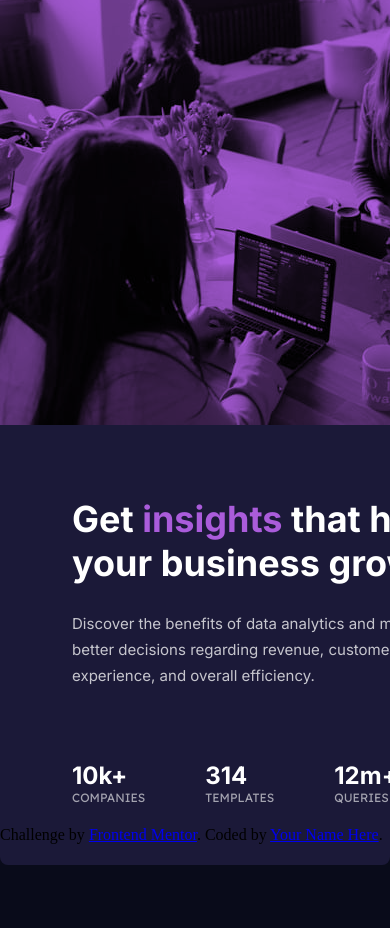
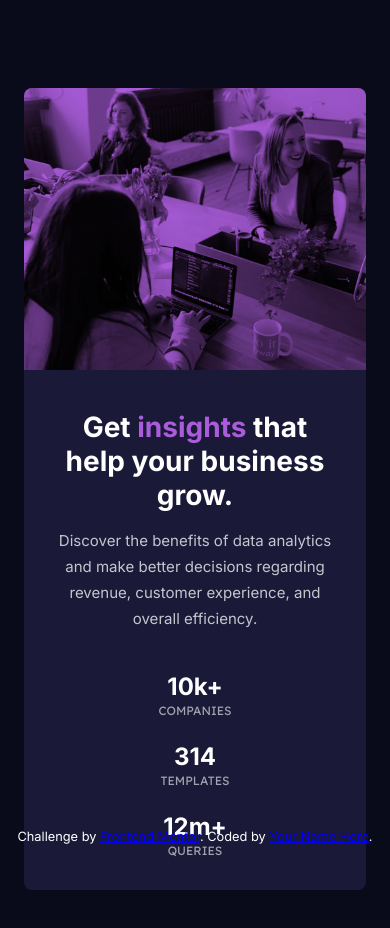
Before and after one commit to S067130H/stats-preview-card-component-main, a plain HTML site: page index.html in a window 390 px wide. Before the commit the page ends 865 px from the top, so only its background shows below. Drawn offline with Linux system fonts and the light colour scheme; a script that the page names is missing.

Commit message:
Write media queries

```diff
--- a/styles.css
+++ b/styles.css
@@ -28,6 +28,7 @@ main {
 	display: flex;
 	height: 100vh;
 	justify-content: center;
+	overflow: visible;
 }
 
 h1 {
@@ -52,6 +53,7 @@ img {
 footer {
 	position: fixed;
 	bottom: 0;
+    width: 100%;
 }
 
 /* Class Styles */
@@ -83,7 +85,9 @@ footer {
 
 .stat-value {
 	color: var(--main-heading-stats);
+	display: block;
 	font: 700 1.5rem "Inter";
+	margin-bottom: 0.125rem;
 }
 
 .stat-heading {
@@ -97,4 +101,63 @@ footer {
 	background-color: var(--accent);
 }
 
-.attribution {}
+.attribution {
+	color: hsl(0, 0%, 100%);
+	font: 400 0.8rem "Inter";
+	text-align: center;
+}
+
+@media screen and (max-width: 1100px) {
+	main {
+		height: auto;
+	}
+
+	img {
+		width: 100%;
+	}
+
+	.card {
+		margin: 5.5rem 1.5rem;
+		width: min-content;
+	}
+}
+
+@media screen and (max-width: 570px) {
+	main {
+		height: auto;
+	}
+
+	h1 {
+		font-size: 1.75rem;
+		margin-bottom: 1rem;
+		text-align: center;
+	}
+
+	p {
+		margin-bottom: 2.5rem;
+		text-align: center;
+	}
+
+	.card {
+		margin: 5.5rem 1.5rem;
+		width: max-content;
+	}
+
+	.content {
+		padding: 2.5rem 2rem 2rem;
+		width: 100%;
+	}
+
+	.stats {
+		flex-direction: column;
+	}
+
+    .stat {
+        margin-right: 0;
+		text-align: center;
+    }
+
+	.stat + .stat {
+		margin-top: 1.5rem;
+	}
+}
```
Lines whose indentation alone changed are shown as unchanged.
